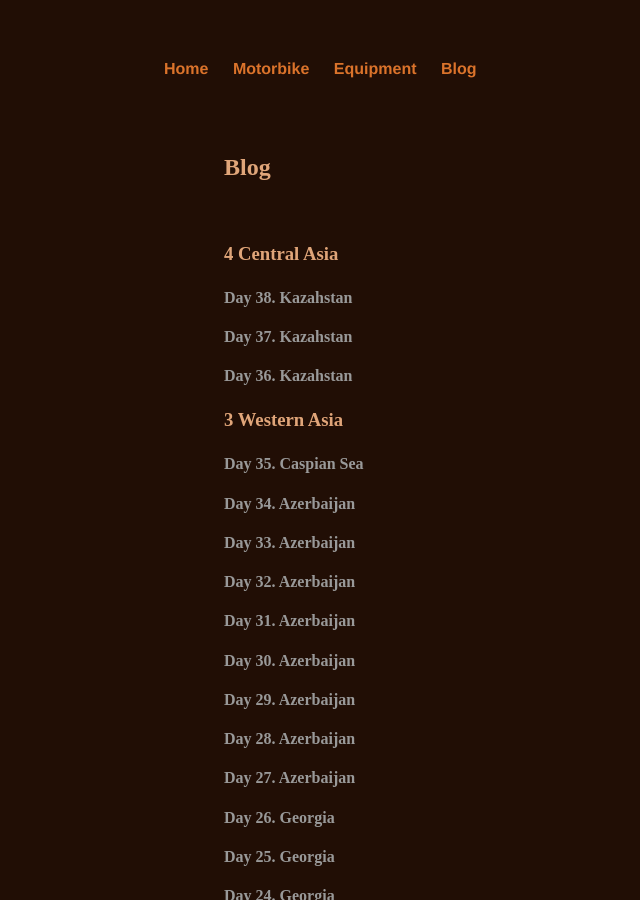
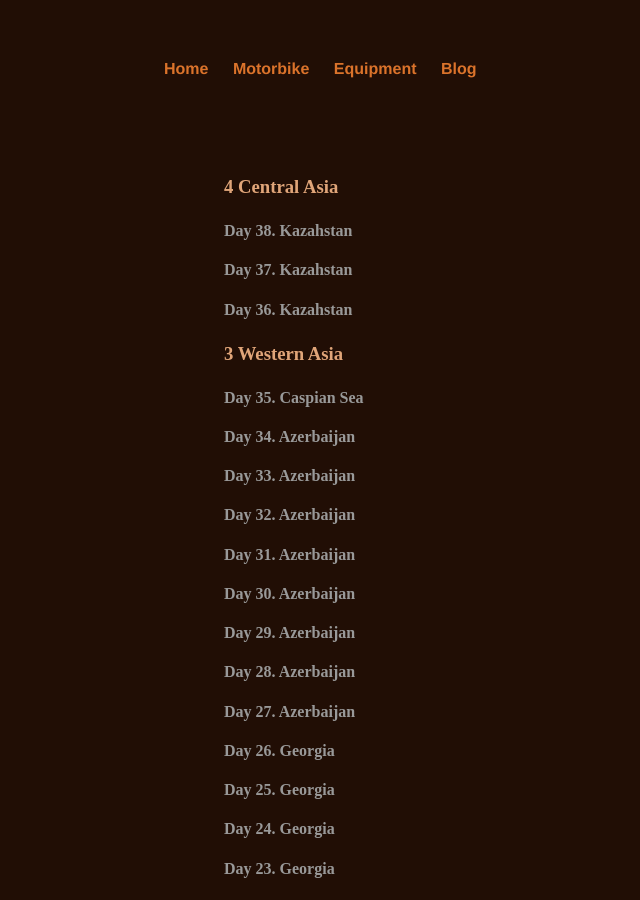
Before and after one commit to PepGonella/pelmonenmoto.github.io, a Jekyll site: the page built from etapes.md, in a window 1280 px wide and 900 px high. Shown: the whole window, without its empty margins (28-668 px from the left). Built offline with Jekyll 4.4.1, drawn with Linux system fonts in a browser that asks for light colours.

Commit message:
fix minor bugs

```diff
--- a/etapes.md
+++ b/etapes.md
@@ -3,8 +3,6 @@ layout: page
 title: Blog
 permalink: /etapes/
 ---
-
-## Blog
 
 <div class="clear">&nbsp;</div>
 
@@ -20,5 +18,3 @@ permalink: /etapes/
   <h4><a href="{{ site.baseurl }}{{ post.url }}">{{post.title}}. {{post.location}}</a></h4>
   {% endfor %}
 {% endfor %}
-
-<div style="text-align:center; padding: 0 0 30px 0;color: rgb(219, 115, 43)">{{ page.location }} - {{ page.date | date: "%B %Y"}}</div>
```
